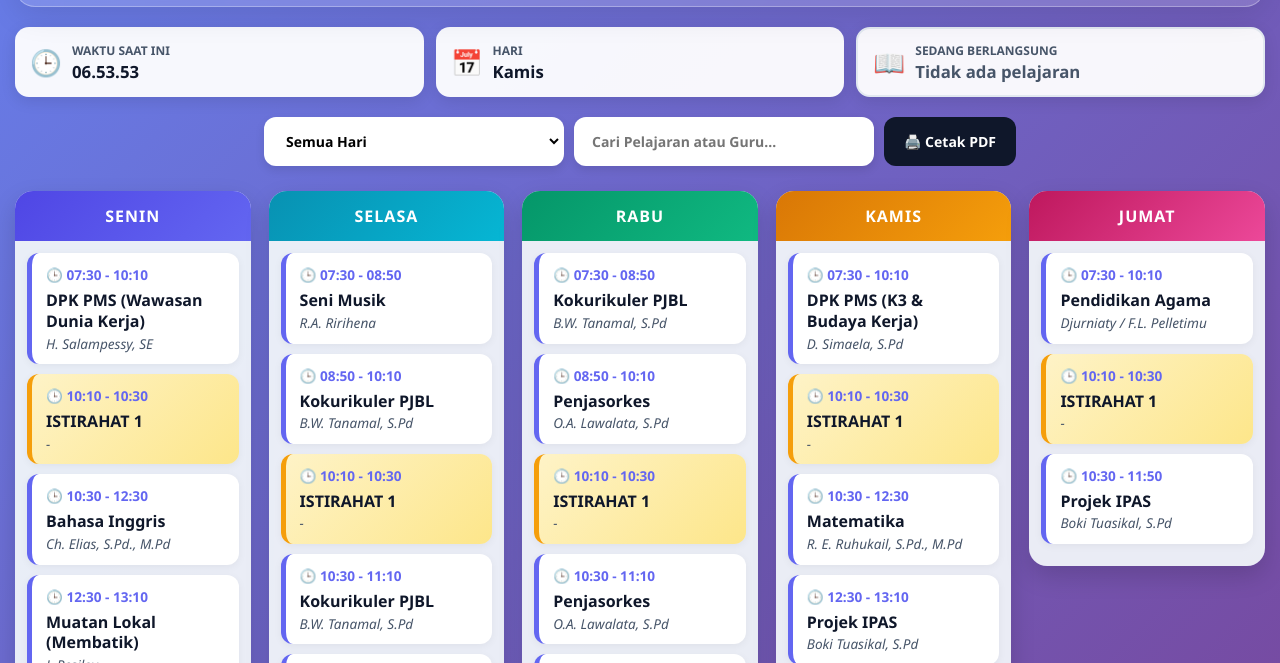
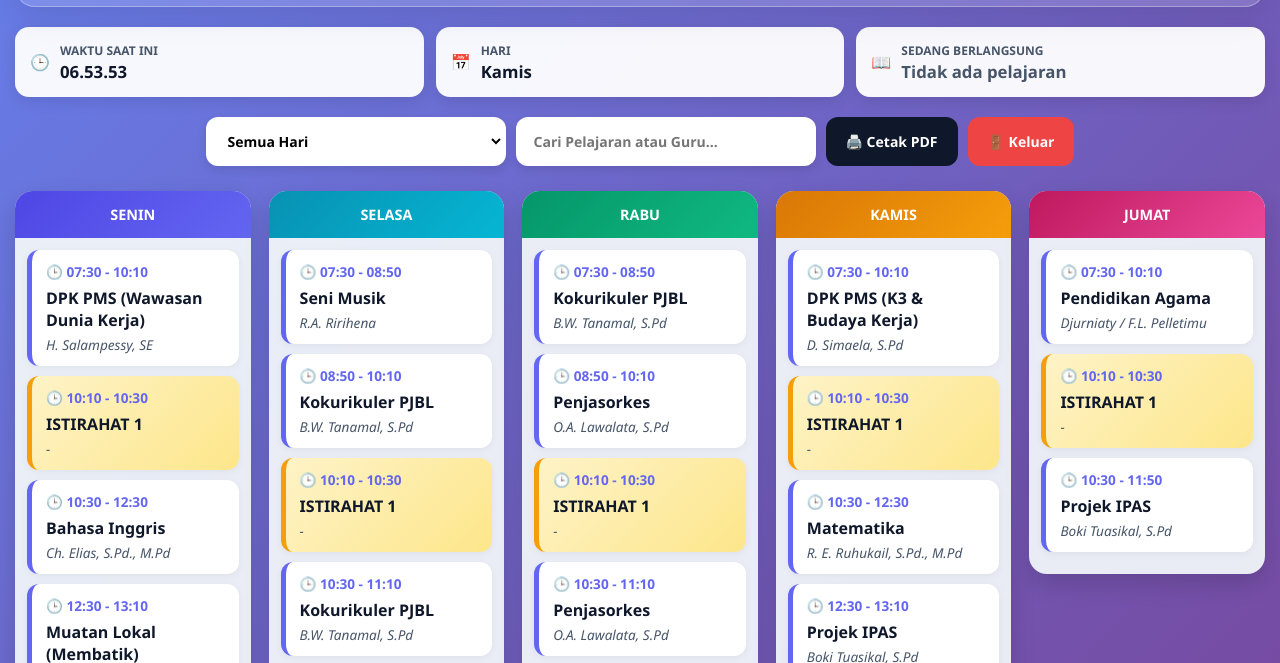
Before and after one commit to alexbahy-tech/jadwal-x-pms, a plain HTML site: page index.html in a window 1280 px wide. Shown: the part 114-777 px from the top of the page. Drawn offline with Linux system fonts and the light colour scheme.

Commit message:
Update index.html

```diff
--- a/index.html
+++ b/index.html
@@ -12,6 +12,7 @@
             --secondary: #ec4899;
             --accent: #f59e0b;
             --success: #10b981;
+            --danger: #ef4444; /* Warna untuk tombol keluar */
             --bg-gradient-1: #667eea;
             --bg-gradient-2: #764ba2;
             --white: #ffffff;
@@ -65,7 +66,7 @@
             letter-spacing: 0.5px;
         }
 
-        /* Info Bar - Responsif Penuh */
+        /* Info Bar */
         .info-bar {
             display: grid;
             grid-template-columns: repeat(auto-fit, minmax(150px, 1fr));
@@ -74,10 +75,7 @@
         }
 
         @media (max-width: 600px) {
-            .info-bar {
-                grid-template-columns: 1fr;
-                gap: 10px;
-            }
+            .info-bar { grid-template-columns: 1fr; gap: 10px; }
         }
 
         .info-card {
@@ -92,15 +90,6 @@
             min-height: 70px;
         }
 
-        .info-card:hover {
-            transform: translateY(-2px);
-        }
-
-        .info-card.active-lesson {
-            border: 2px solid var(--gray-200);
-            background: rgba(255, 255, 255, 0.95);
-        }
-
         .info-card.active-lesson.has-active {
             border: 2px solid var(--accent);
             background: linear-gradient(135deg, #fffbeb 0%, #fef3c7 100%);
@@ -112,29 +101,10 @@
             50% { border-color: #fbbf24; box-shadow: 0 0 20px rgba(245, 158, 11, 0.6); }
         }
 
-        .info-icon {
-            font-size: clamp(1.3rem, 4vw, 1.6rem);
-            flex-shrink: 0;
-        }
-        .info-text {
-            flex: 1;
-            min-width: 0;
-        }
-        .info-text h3 {
-            font-size: clamp(0.65rem, 2vw, 0.75rem);
-            color: var(--gray-600);
-            text-transform: uppercase;
-            margin-bottom: 3px;
-        }
-        .info-text p {
-            font-size: clamp(0.9rem, 2.5vw, 1.05rem);
-            color: var(--gray-900);
-            font-weight: 700;
-            line-height: 1.2;
-            overflow-wrap: break-word;
-        }
+        .info-text h3 { font-size: clamp(0.65rem, 2vw, 0.75rem); color: var(--gray-600); text-transform: uppercase; margin-bottom: 3px; }
+        .info-text p { font-size: clamp(0.9rem, 2.5vw, 1.05rem); color: var(--gray-900); font-weight: 700; line-height: 1.2; }
 
-        /* Controls - Responsif */
+        /* Controls */
         .controls {
             display: flex;
             gap: 10px;
@@ -158,63 +128,39 @@
             max-width: 300px;
         }
 
-        @media (max-width: 600px) {
-            select, input {
-                width: 100%;
-                max-width: 100%;
-                min-width: 100%;
-            }
-        }
-
-        select:focus, input:focus {
-            border-color: var(--primary);
-            box-shadow: 0 0 0 3px rgba(99, 102, 241, 0.1);
-        }
-
-        .btn-print {
+        .btn-print, .btn-exit {
             padding: 12px 20px;
             border-radius: 12px;
             border: none;
-            background: var(--gray-900);
-            color: white;
             font-weight: 700;
             cursor: pointer;
             transition: all 0.3s ease;
             font-size: 14px;
-            flex: 0 0 auto;
+            text-decoration: none;
+            display: inline-flex;
+            align-items: center;
+            justify-content: center;
+            gap: 8px;
         }
 
-        .btn-print:hover {
-            background: var(--primary-dark);
-            transform: translateY(-2px);
-            box-shadow: 0 6px 20px rgba(0,0,0,0.2);
+        .btn-print { background: var(--gray-900); color: white; }
+        .btn-print:hover { background: var(--primary-dark); transform: translateY(-2px); }
+
+        .btn-exit { background: var(--danger); color: white; }
+        .btn-exit:hover { background: #dc2626; transform: translateY(-2px); box-shadow: 0 6px 20px rgba(239, 68, 68, 0.3); }
+
+        @media (max-width: 600px) {
+            select, input, .btn-print, .btn-exit { width: 100%; max-width: 100%; }
         }
 
-        @media (max-width: 600px) {
-            .btn-print {
-                width: 100%;
-            }
-        }
-
-        /* Schedule Grid - Responsif */
+        /* Schedule Grid */
         .schedule-grid {
             display: grid;
             grid-template-columns: repeat(auto-fit, minmax(280px, 1fr));
             gap: 18px;
         }
 
-        @media (max-width: 600px) {
-            .schedule-grid {
-                grid-template-columns: 1fr;
-                gap: 15px;
-            }
-        }
-
-        @media (min-width: 1200px) {
-            .schedule-grid {
-                grid-template-columns: repeat(5, 1fr);
-            }
-        }
+        @media (min-width: 1200px) { .schedule-grid { grid-template-columns: repeat(5, 1fr); } }
 
         .day-column {
             background: rgba(241, 245, 249, 0.95);
@@ -222,23 +168,9 @@
             overflow: hidden;
             box-shadow: 0 10px 25px rgba(0,0,0,0.15);
             height: fit-content;
-            transition: transform 0.3s ease;
         }
 
-        .day-column:hover {
-            transform: translateY(-5px);
-        }
-
-        .day-header {
-            padding: 14px;
-            text-align: center;
-            color: white;
-            font-weight: 800;
-            text-transform: uppercase;
-            font-size: clamp(0.9rem, 2.5vw, 1rem);
-            letter-spacing: 1px;
-        }
-
+        .day-header { padding: 14px; text-align: center; color: white; font-weight: 800; text-transform: uppercase; font-size: 0.9rem; }
         .senin { background: linear-gradient(135deg, #4f46e5 0%, #6366f1 100%); }
         .selasa { background: linear-gradient(135deg, #0891b2 0%, #06b6d4 100%); }
         .rabu { background: linear-gradient(135deg, #059669 0%, #10b981 100%); }
@@ -253,93 +185,38 @@
             padding: 12px 14px;
             margin-bottom: 10px;
             border-left: 5px solid var(--primary);
-            position: relative;
             transition: all 0.3s ease;
             box-shadow: 0 2px 8px rgba(0,0,0,0.05);
-        }
-
-        .card:hover {
-            box-shadow: 0 4px 12px rgba(0,0,0,0.1);
         }
 
         .card.active {
             background: linear-gradient(135deg, #e0e7ff 0%, #ddd6fe 100%);
             border-color: #4338ca;
             transform: scale(1.03);
-            z-index: 1;
-            box-shadow: 0 8px 20px rgba(67, 56, 202, 0.3);
             animation: activeGlow 2s infinite;
         }
 
-        @keyframes activeGlow {
-            0%, 100% { box-shadow: 0 8px 20px rgba(67, 56, 202, 0.3); }
-            50% { box-shadow: 0 8px 25px rgba(67, 56, 202, 0.5); }
-        }
+        .card.istirahat { background: linear-gradient(135deg, #fef3c7 0%, #fde68a 100%); border-left-color: #f59e0b; }
 
-        .card.istirahat {
-            background: linear-gradient(135deg, #fef3c7 0%, #fde68a 100%);
-            border-left-color: #f59e0b;
-        }
-
-        .time {
-            font-size: clamp(0.75rem, 2vw, 0.85rem);
-            font-weight: 800;
-            color: var(--primary);
-            display: block;
-            margin-bottom: 6px;
-        }
-        .subject {
-            font-size: clamp(0.9rem, 2.2vw, 1rem);
-            font-weight: 700;
-            color: var(--gray-900);
-            margin-bottom: 4px;
-            line-height: 1.3;
-        }
-        .teacher {
-            font-size: clamp(0.75rem, 2vw, 0.85rem);
-            color: var(--gray-600);
-            font-style: italic;
-            line-height: 1.2;
-        }
+        .time { font-size: 0.85rem; font-weight: 800; color: var(--primary); display: block; margin-bottom: 6px; }
+        .subject { font-size: 1rem; font-weight: 700; color: var(--gray-900); margin-bottom: 4px; }
+        .teacher { font-size: 0.85rem; color: var(--gray-600); font-style: italic; }
 
         .badge-now {
             background: linear-gradient(135deg, #f59e0b 0%, #fbbf24 100%);
             color: white;
             padding: 3px 10px;
             border-radius: 20px;
-            font-size: clamp(0.6rem, 1.5vw, 0.7rem);
+            font-size: 0.7rem;
             font-weight: 800;
             float: right;
             text-transform: uppercase;
-            letter-spacing: 0.5px;
-            box-shadow: 0 2px 8px rgba(245, 158, 11, 0.4);
-            animation: badgePulse 2s infinite;
-        }
-
-        @keyframes badgePulse {
-            0%, 100% { transform: scale(1); }
-            50% { transform: scale(1.05); }
-        }
-
-        /* Tablet landscape */
-        @media (min-width: 768px) and (max-width: 1024px) {
-            .schedule-grid {
-                grid-template-columns: repeat(2, 1fr);
-            }
         }
 
         @media print {
-            .controls, #top-active-card, .btn-print { display: none; }
-            body { background: white; padding: 10px; }
-            .day-column { break-inside: avoid; }
-        }
-
-        /* Loading state */
-        .loading {
-            text-align: center;
-            padding: 40px;
-            color: white;
-            font-size: 1.2rem;
+            .controls, #top-active-card, .btn-print, .btn-exit { display: none !important; }
+            body { background: white; padding: 0; }
+            .day-column { break-inside: avoid; border: 1px solid #eee; }
         }
     </style>
 </head>
@@ -386,6 +263,7 @@
         </select>
         <input type="text" id="search-input" placeholder="Cari Pelajaran atau Guru...">
         <button class="btn-print" onclick="window.print()">🖨️ Cetak PDF</button>
+        <a href="https://alexbahy-tech.github.io/portal-jadwal-smkn1mt/" class="btn-exit">🚪 Keluar</a>
     </div>
 
     <div id="grid-container" class="schedule-grid"></div>
```
